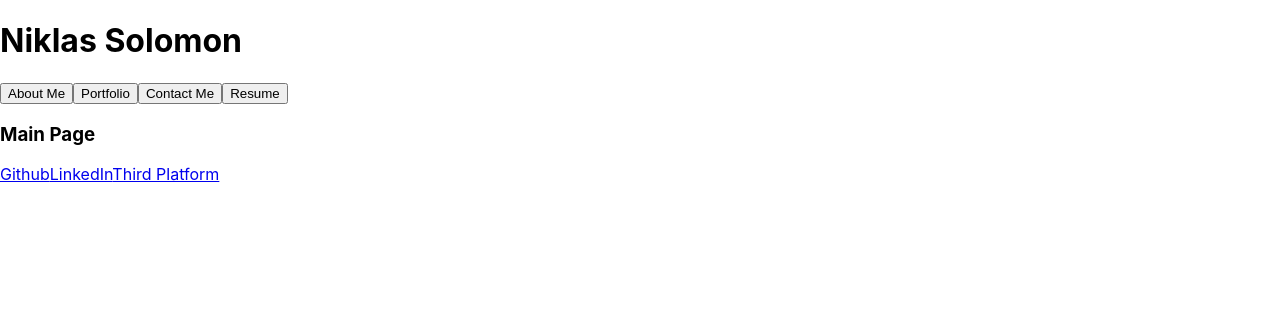
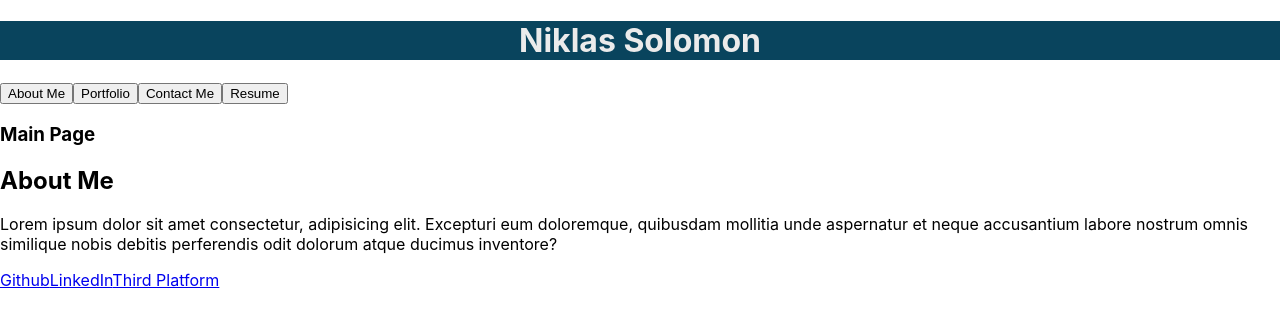
Before and after one commit to NiklasSolomon/React-Portfolio, a React (Create React App) app: page / in a window 1280 px wide. Shown: the top 326 px of the page. Built offline with nearby package versions, Linux system fonts and the light colour scheme.

Commit message:
added header styling

```diff
--- a/src/App.js
+++ b/src/App.js
@@ -5,9 +5,9 @@ import Contact from './pages/Contact';
 import Resume from './pages/Resume';
 import Header from './components/Header';
 import Navigation from './components/Navigation';
+import Body from './components/Body';
 import Footer from './components/Footer';
 import './App.css';
-import Body from './components/Body';
 
 function App() {
   const [ currentPage, setCurrentPage ] = useState('about');
--- a/src/components/Body/index.js
+++ b/src/components/Body/index.js
@@ -2,7 +2,7 @@ const Body = ({ renderPage }) => {
     return (
         <main>
             <h3>Main Page</h3>
-            { renderPage }
+            { renderPage() }
         </main>
     )
 };
--- /dev/null
+++ b/src/components/Header/Header.module.css
@@ -0,0 +1,11 @@
+.Header {
+    align-items: center;
+    background-color: #09445d;
+    ;
+}
+
+.Title {
+    color: #ebebeb;
+    text-align: center;
+    width: 100%;
+}
--- a/src/components/Header/index.js
+++ b/src/components/Header/index.js
@@ -1,7 +1,9 @@
+import styles from './Header.module.css';
+
 const Header = () => {
     return (
-        <header>
-            <div>
+        <header className={styles.Header}>
+            <div className={styles.Title}>
                 <h1>Niklas Solomon</h1>
             </div>
         </header>
--- a/src/pages/Portfolio.js
+++ b/src/pages/Portfolio.js
@@ -3,7 +3,7 @@ import Project from '../components/Project';
 const Portfolio = () => {
     return (
         <div>
-            <h2>My Projects</h2>
+            <h2>Portfolio</h2>
             <div>{ Project }</div>
         </div>
     )
```
